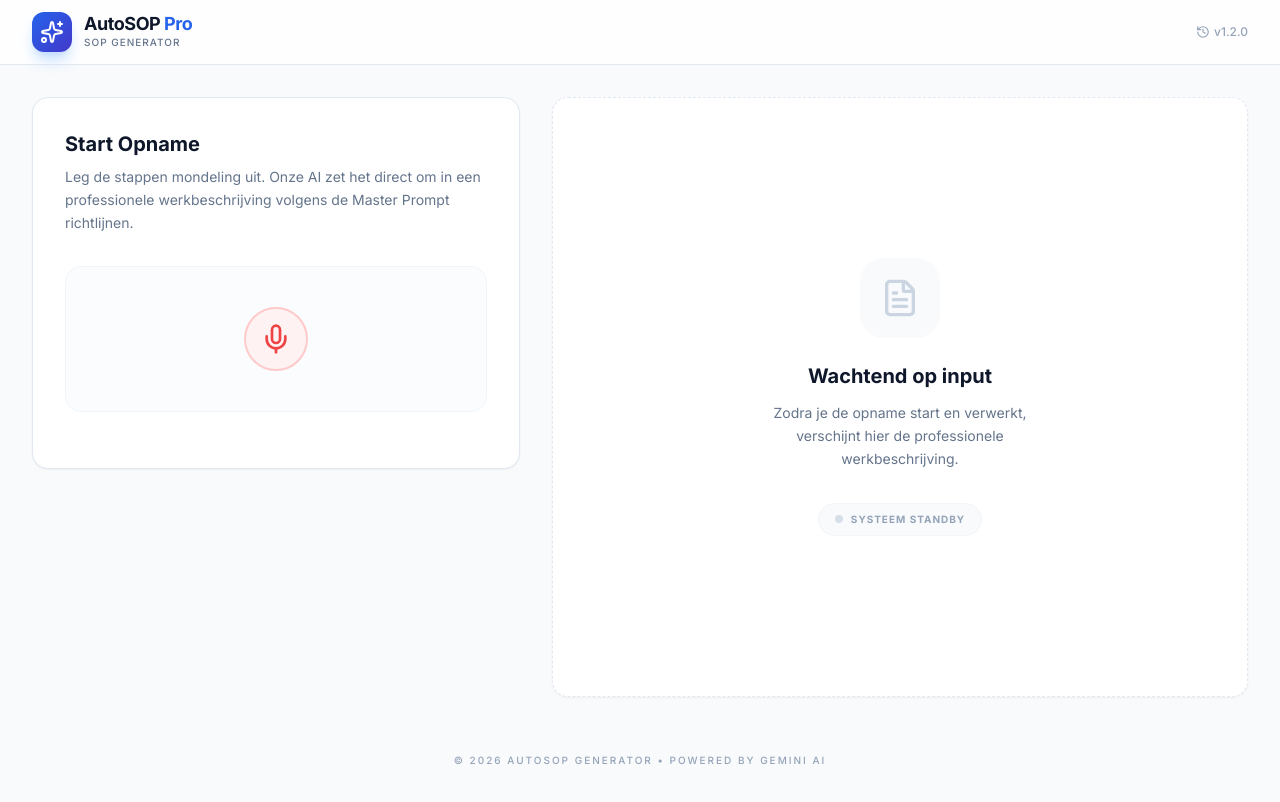
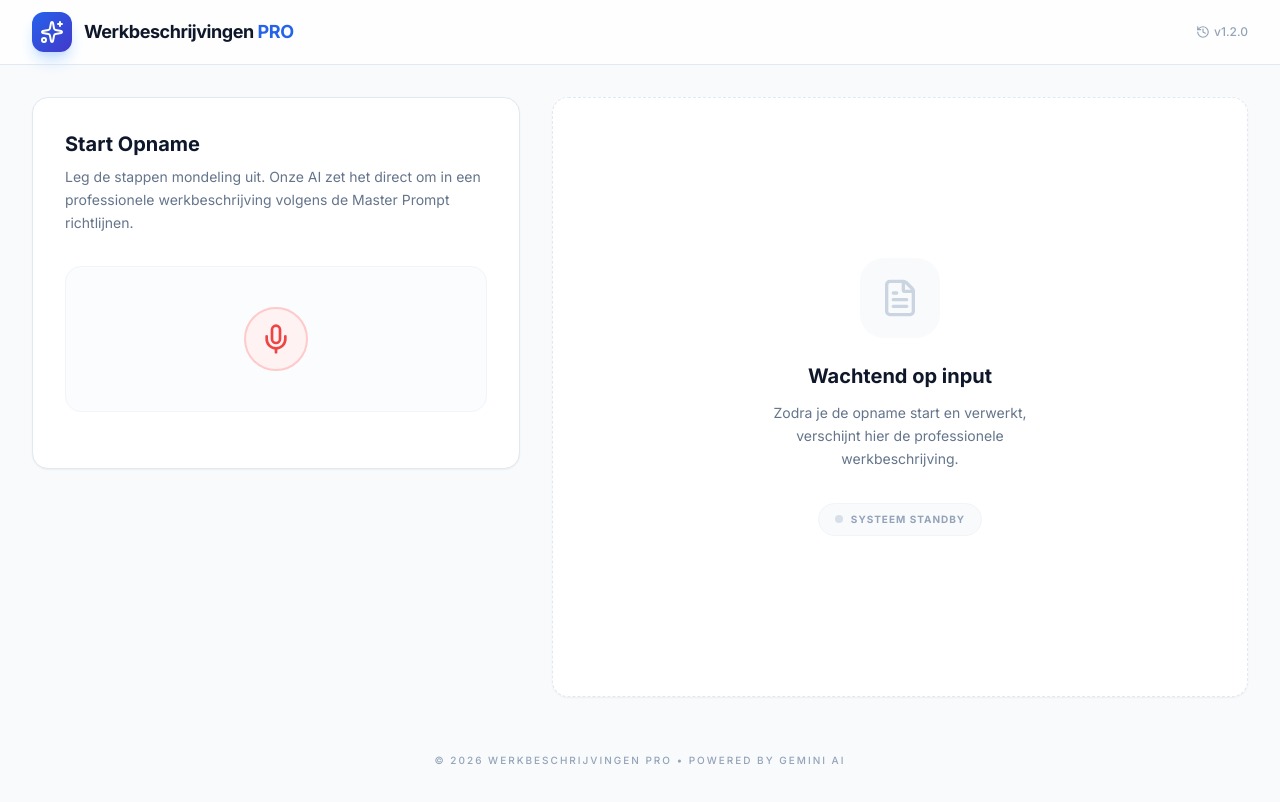
Before and after one commit to erikmeijer72/werkbeschrijvingen, a React (Vite) app: page / in a window 1280 px wide. Shown: the top 802 px of the page. Built offline with nearby package versions, Linux system fonts and the light colour scheme.

Commit message:
AI Studio update 2026-01-14 19:25

```diff
--- a/App.tsx
+++ b/App.tsx
@@ -1,4 +1,3 @@
-
 import React, { useState } from 'react';
 import { Loader2, Sparkles, AlertTriangle, FileText, Mail, Send, History, CheckCircle2 } from 'lucide-react';
 import FileUploader from './components/FileUploader';
@@ -97,9 +96,8 @@ function App() {
             </div>
             <div>
               <h1 className="text-lg font-extrabold tracking-tight text-slate-900 leading-none">
-                AutoSOP <span className="text-blue-600">Pro</span>
+                Werkbeschrijvingen <span className="text-blue-600">PRO</span>
               </h1>
-              <p className="text-[10px] text-slate-500 font-medium uppercase tracking-widest mt-0.5">SOP Generator</p>
             </div>
           </div>
           <div className="hidden sm:flex items-center space-x-4">
@@ -240,7 +238,7 @@ function App() {
       </main>
 
       <footer className="max-w-7xl mx-auto px-4 sm:px-6 lg:px-8 py-6 text-center text-slate-400 text-[10px] font-medium uppercase tracking-[0.2em]">
-        © {new Date().getFullYear()} AutoSOP Generator • Powered by Gemini AI
+        © {new Date().getFullYear()} Werkbeschrijvingen PRO • Powered by Gemini AI
       </footer>
     </div>
   );
--- a/index.html
+++ b/index.html
@@ -3,7 +3,7 @@
   <head>
     <meta charset="UTF-8" />
     <meta name="viewport" content="width=device-width, initial-scale=1.0, user-scalable=no" />
-    <title>AutoSOP Generator</title>
+    <title>Werkbeschrijvingen PRO</title>
 
     <!-- PWA Setup -->
     <link rel="manifest" href="/manifest.json">
@@ -11,7 +11,8 @@
     <meta name="apple-mobile-web-app-capable" content="yes">
     <meta name="apple-mobile-web-app-status-bar-style" content="black-translucent">
     <meta name="apple-mobile-web-app-title" content="Record SOP">
-    <link rel="apple-touch-icon" href="https://cdn.jsdelivr.net/npm/lucide-static@0.344.0/icons/file-text.svg">
+    <link rel="apple-touch-icon" href="/speech2text.png">
+    <link rel="icon" type="image/png" href="/speech2text.png">
 
     <script src="https://cdn.tailwindcss.com"></script>
     <link href="https://fonts.googleapis.com/css2?family=Inter:wght@300;400;500;600;700&display=swap" rel="stylesheet">
--- a/sw.js
+++ b/sw.js
@@ -2,7 +2,8 @@ const CACHE_NAME = 'sop-app-v1';
 const urlsToCache = [
   '/',
   '/index.html',
-  '/manifest.json'
+  '/manifest.json',
+  '/speech2text.png'
 ];
 
 self.addEventListener('install', (event) => {
```
Also changed, not shown: manifest.json, speech2text.png (added).
